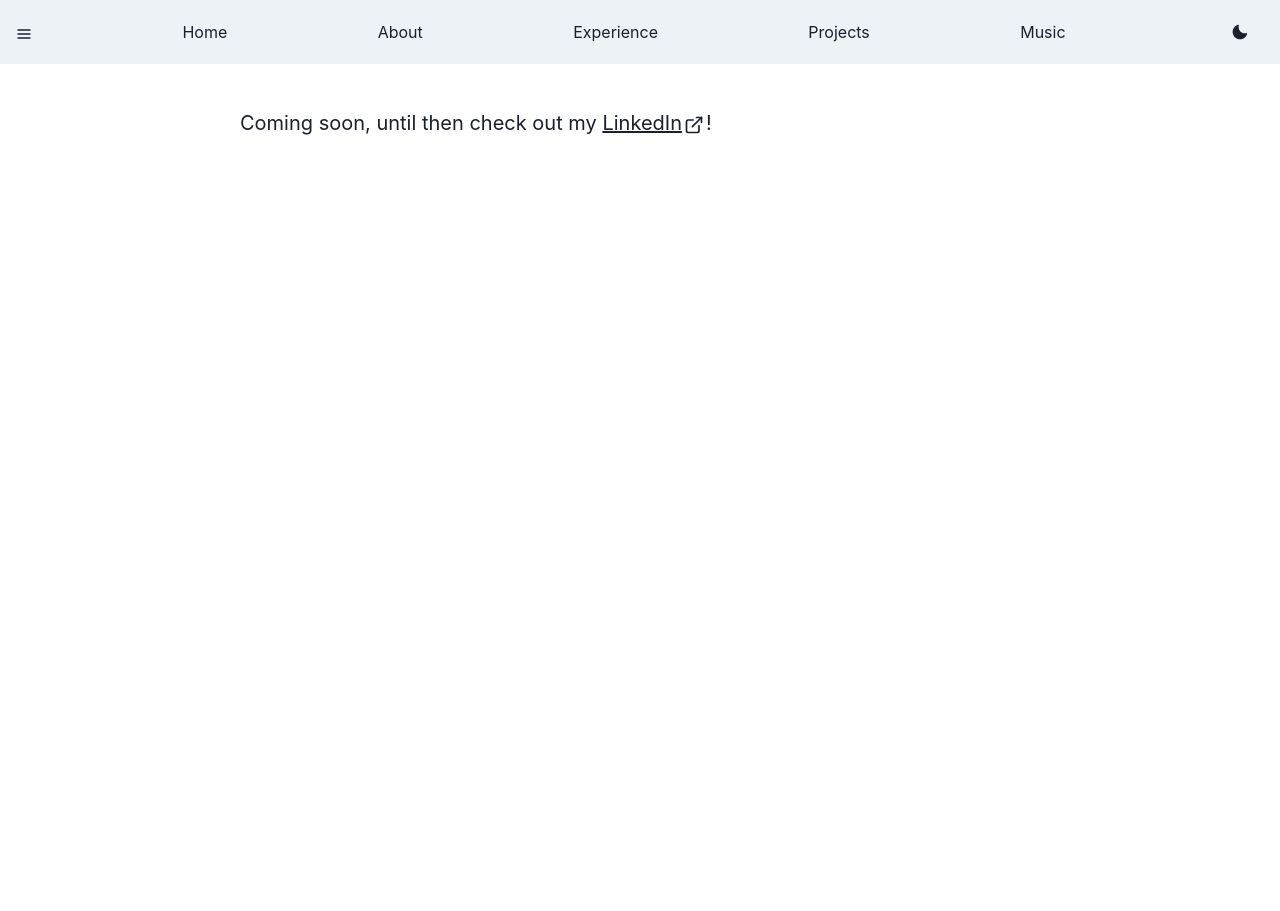
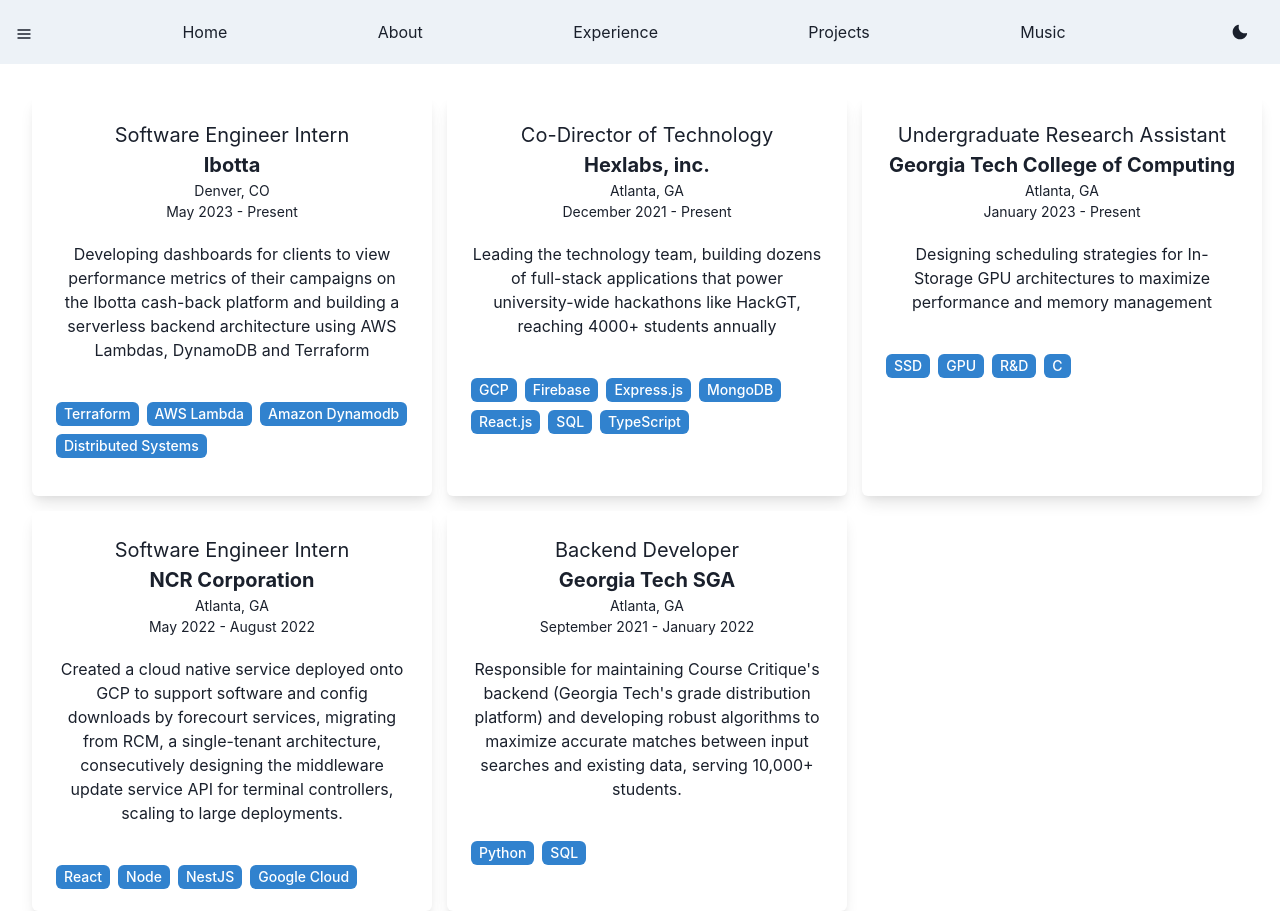
Before and after one commit to thaneesh-babu/Personal-Website, a React (Vite) app: page /experience in a window 1280 px wide. Before the commit the page ends 800 px from the top, so only its background shows below. Built offline with nearby package versions, Linux system fonts and the light colour scheme.

Commit message:
create experience page

```diff
--- a/src/data/experiences.js
+++ b/src/data/experiences.js
@@ -5,9 +5,15 @@
     company: "Ibotta",
     image: "",
     location: "Denver, CO",
-    description: "bruh",
+    description:
+      "Developing dashboards for clients to view performance metrics of their campaigns on the Ibotta cash-back platform and building a serverless backend architecture using AWS Lambdas, DynamoDB and Terraform",
     links: [],
-    skills: [],
+    skills: [
+      "Terraform",
+      "AWS Lambda",
+      "Amazon Dynamodb",
+      "Distributed Systems",
+    ],
     startDate: "May 2023",
     endDate: "Present",
   },
@@ -17,9 +23,18 @@
     company: "Hexlabs, inc.",
     image: "",
     location: "Atlanta, GA",
-    description: "bruh",
+    description:
+      "Leading the technology team, building dozens of full-stack applications that power university-wide hackathons like HackGT, reaching 4000+ students annually",
     links: [],
-    skills: ["React", "Node", "Google Cloud"],
+    skills: [
+      "GCP",
+      "Firebase",
+      "Express.js",
+      "MongoDB",
+      "React.js",
+      "SQL",
+      "TypeScript",
+    ],
     startDate: "December 2021",
     endDate: "Present",
   },
@@ -29,9 +44,10 @@
     company: "Georgia Tech College of Computing",
     image: "",
     location: "Atlanta, GA",
-    description: "bruh",
+    description:
+      "Designing scheduling strategies for In-Storage GPU architectures to maximize performance and memory management",
     links: [],
-    skills: [],
+    skills: ["SSD", "GPU", "R&D", "C"],
     startDate: "January 2023",
     endDate: "Present",
   },
@@ -44,20 +60,20 @@
     description:
       "Created a cloud native service deployed onto GCP to support software and config downloads by forecourt services, migrating from RCM, a single-tenant architecture, consecutively designing the middleware update service API for terminal controllers, scaling to large deployments.",
     links: [],
-    skills: ["React", "Node", "Google Cloud"],
+    skills: ["React", "Node", "NestJS", "Google Cloud"],
     startDate: "May 2022",
     endDate: "August 2022",
   },
   {
     id: 1,
     title: "Backend Developer",
-    company: "Georgia Tech Student Government Association",
+    company: "Georgia Tech SGA",
     image: "",
     location: "Atlanta, GA",
     description:
-      "Responsible for maintaining Course Critique's backend (Georgia Tech's grade distribution platform) and developing robust algorithms to maximize accurate matches between input searches and existing data. The platform serves 10,000+ students in planning out their semesters, providing updated course and professor information.",
+      "Responsible for maintaining Course Critique's backend (Georgia Tech's grade distribution platform) and developing robust algorithms to maximize accurate matches between input searches and existing data, serving 10,000+ students.",
     links: [],
-    skills: [],
+    skills: ["Python", "SQL"],
     startDate: "September 2021",
     endDate: "January 2022",
   },
--- a/src/pages/Experience.jsx
+++ b/src/pages/Experience.jsx
@@ -1,25 +1,22 @@
 import React from "react";
 import Home from "./Home";
-import { Box, HStack, Image, Text } from "@chakra-ui/react";
+import { Box, HStack, Image, Text, Wrap } from "@chakra-ui/react";
 import { ExternalLinkIcon } from "@chakra-ui/icons";
-
+import ExperienceCard from "../shared/ExperienceCard";
+import { experiences } from "../data/experiences";
 
 const Experience = () => (
   <Box
     textAlign="center"
     fontSize="xl"
-    w={["80%", "85%", "80%"]}
-    maxW={800}
-    mx="auto"
     paddingTop={["5%", "10%", "2.5%"]}
+    paddingLeft={["5%", "10%", "2.5%"]}
   >
-    <Text fontSize="xl" align={"left"} paddingTop={3}>
-      Coming soon, until then check out my <a href="https://www.linkedin.com/in/thaneeshbabu/">
-            <u>LinkedIn</u>
-            <ExternalLinkIcon mx="2px" />
-          </a>!
-    </Text>
-
+    <Wrap spacing={15}>
+      {experiences.map((experience) => (
+        <ExperienceCard {...experience} />
+      ))}
+    </Wrap>
   </Box>
 );
 
--- /dev/null
+++ b/src/shared/ExperienceCard.jsx
@@ -0,0 +1,37 @@
+import React from "react";
+import { Card, Text, Wrap, Tag } from "@chakra-ui/react";
+
+const ExperienceCard = (props) => {
+  console.log(props);
+  return (
+    <Card
+      boxShadow="lg"
+      p="6"
+      rounded="md"
+      w={400}
+      h={400}
+      _hover={{
+        boxShadow: "2xl",
+      }}
+    >
+      <Text>{props.title}</Text>
+      <Text fontWeight="bold">{props.company}</Text>
+      <Text fontSize="sm">{props.location}</Text>
+      <Text fontSize="sm">
+        {props.startDate} - {props.endDate}
+      </Text>
+      <Text fontSize="md" marginTop={5}>
+        {props.description}
+      </Text>
+      <Wrap marginTop={10}>
+        {props.skills.map((skill) => (
+          <Tag variant="solid" colorScheme="blue">
+            {skill}
+          </Tag>
+        ))}
+      </Wrap>
+    </Card>
+  );
+};
+
+export default ExperienceCard;
```
Also changed, not shown: src/shared/Card.jsx (deleted).
